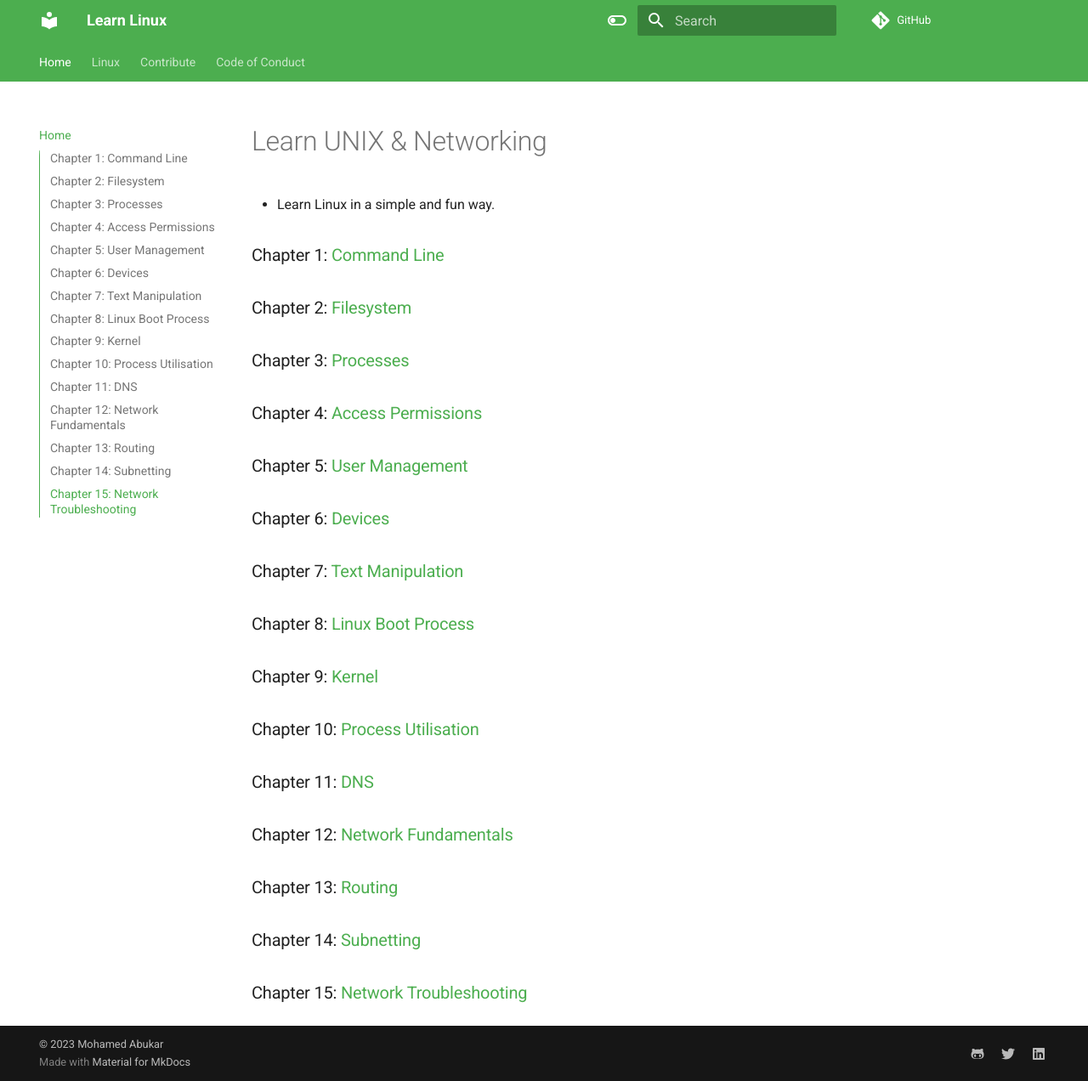
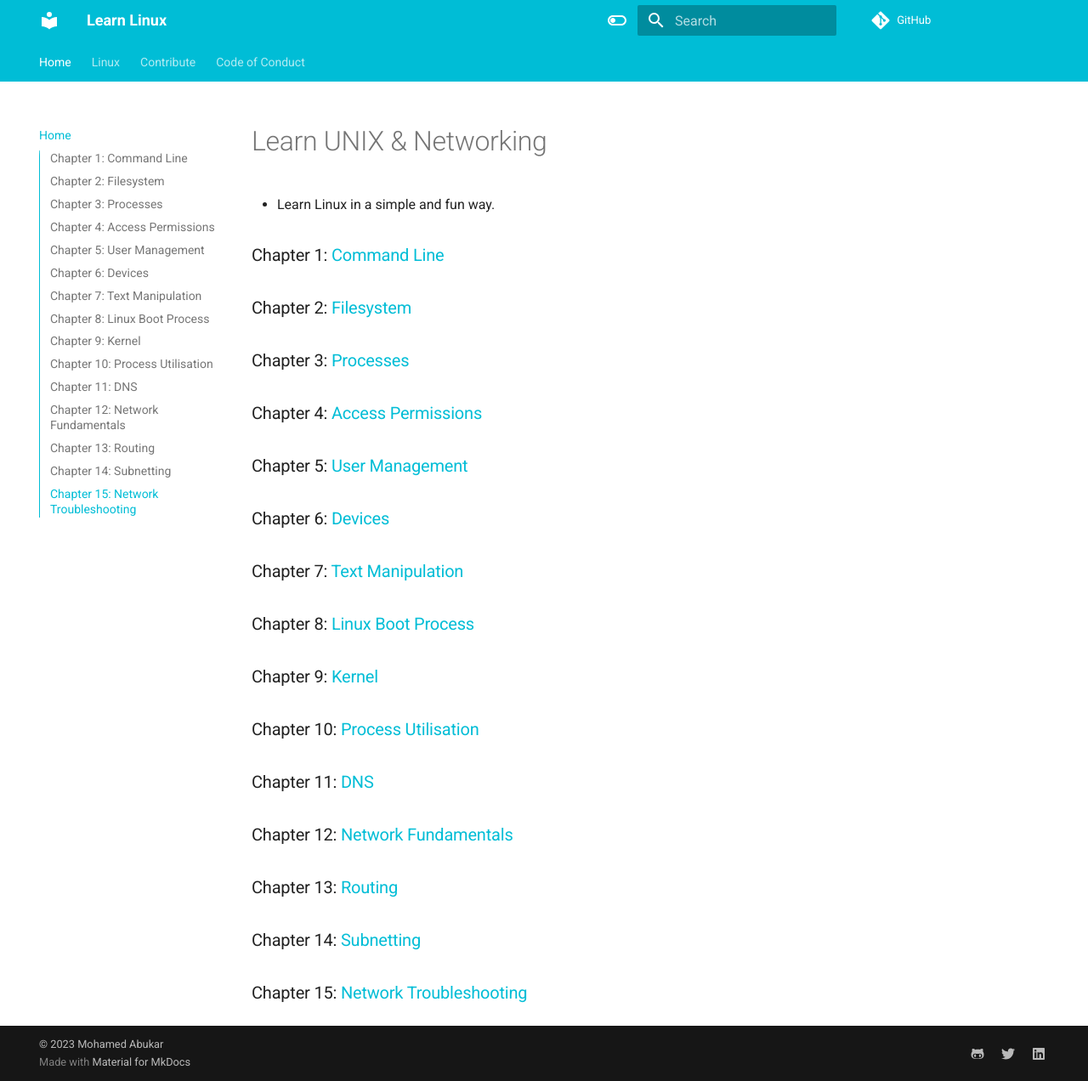
Before and after one commit to moabukar/unix-learn, an MkDocs documentation site: the page built from docs/index.md, in a window 1280 px wide and 1272 px high. Shown: the whole window at 85% size. Built offline with MkDocs 1.6.1 and Material for MkDocs 9.7.7, drawn with Linux system fonts in a browser that asks for light colours; comment, search, counter and statistics services are not loaded.

Commit message:
use cyan colour

```diff
--- a/mkdocs.yml
+++ b/mkdocs.yml
@@ -29,8 +29,8 @@ theme:
       toggle:
         icon: material/toggle-switch-off-outline
         name: Switch to dark mode
-      primary: green
-      accent: green
+      primary: cyan
+      accent: cyan
     - scheme: slate
       toggle:
         icon: material/toggle-switch
```
